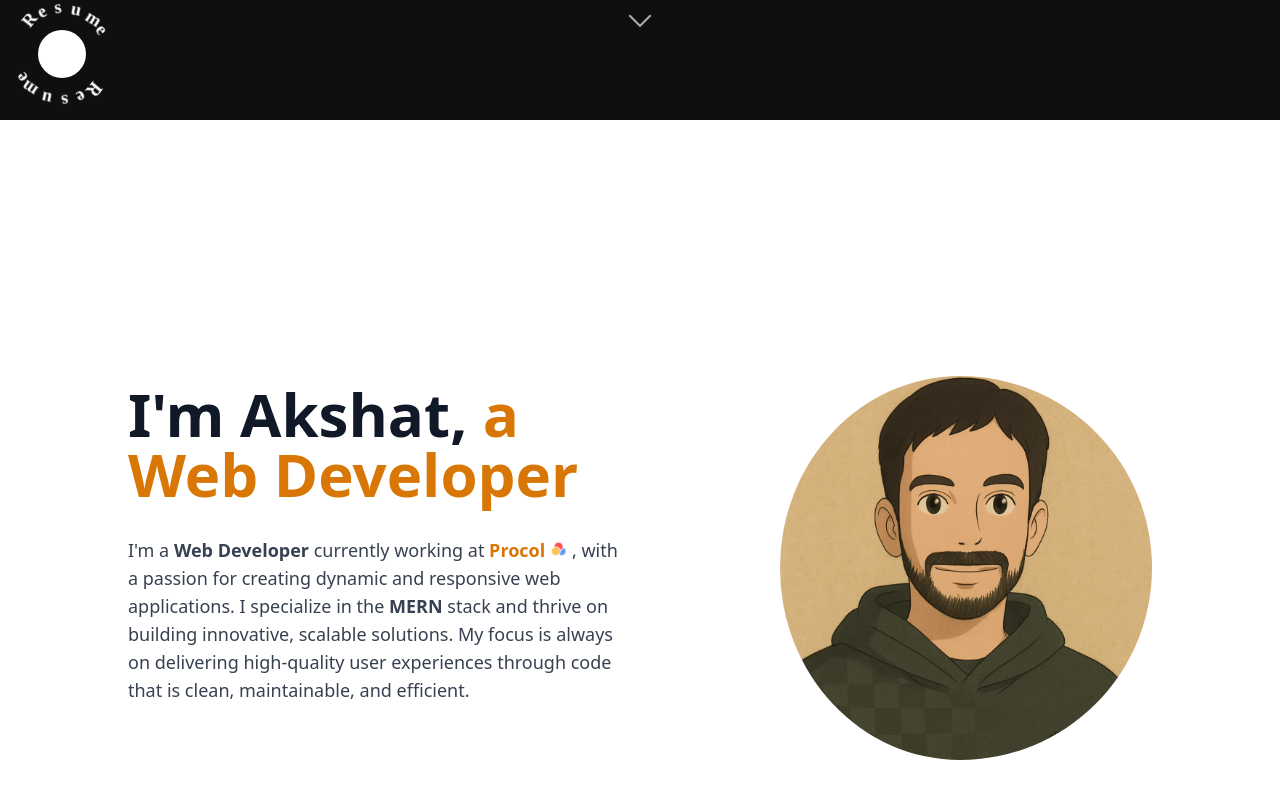
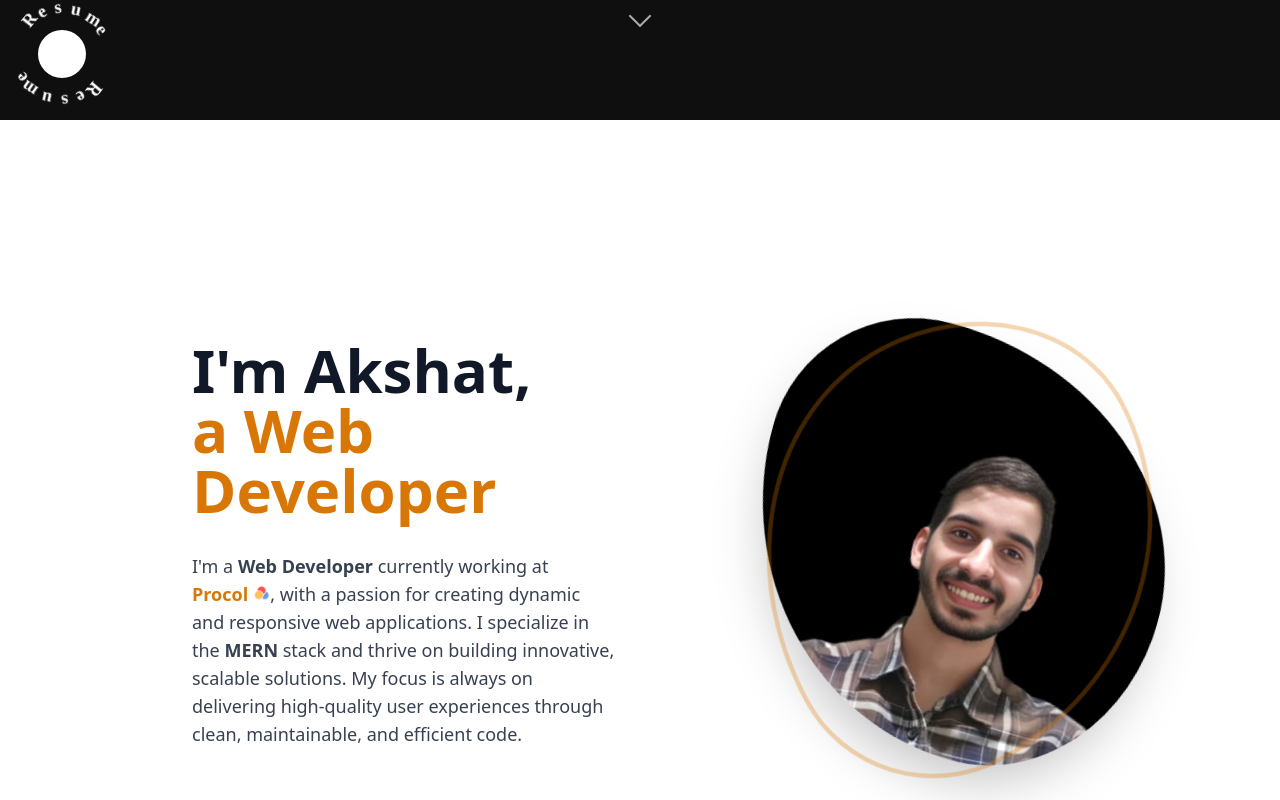
Before and after one commit to Akshat2427/Portfolio, a React (Vite) app: page / in a window 1280 px wide. Shown: the part 680-1480 px from the top of the page. Built offline with nearby package versions, Linux system fonts and the light colour scheme; no server answers; a web font is replaced by a local one.

Commit message:
update 22 oct. 2025

```diff
--- a/index.html
+++ b/index.html
@@ -2,7 +2,7 @@
 <html lang="en">
   <head>
     <meta charset="UTF-8" />
-    <link rel="icon" type="image/svg+xml" href="bhaya_ghibli_5.jpg"  style="border-radius: 100%;" />
+    <link rel="icon" type="image/svg+xml" href="cat_logo.png"  style="border-radius: 100%;" />
     <meta name="viewport" content="width=device-width, initial-scale=1.0" />
     <link href="https://fonts.googleapis.com/css2?family=Roboto+Mono:wght@400;700&display=swap" rel="stylesheet">
     <link rel="stylesheet" href="https://fonts.googleapis.com/css2?family=Material+Symbols+Outlined:opsz,wght,FILL,GRAD@24,400,0,0&icon_names=docs" />
--- a/src/components/TechStack.jsx
+++ b/src/components/TechStack.jsx
@@ -119,6 +119,15 @@ const divsData = [
     width: "150px",
     height: "150px",
   },
+  {
+    name: "Ruby",
+    top: "80vh",
+    left: "90vw",
+    image:
+      "https://cdn.iconscout.com/icon/free/png-512/ruby-47-1175101.png?f=webp&w=512",
+    width: "130px",
+    height: "130px",
+  }
 ];
 
 const divsDataMobile = [
@@ -220,6 +229,15 @@ const divsDataMobile = [
     width: "70px",
     height: "70px",
   },
+  {
+    name: "Ruby",
+    top: "90vh",
+    left: "50vw",
+    image:
+      "https://cdn.iconscout.com/icon/free/png-512/ruby-47-1175101.png?f=webp&w=512",
+    width: "70px",
+    height: "80px",
+  }
 ];
 
 function RandomDivs() {
--- a/src/pages/About.jsx
+++ b/src/pages/About.jsx
@@ -1,57 +1,212 @@
-import React from "react";
-import {  motion, useAnimation } from "framer-motion";
+import { useEffect, useRef, useState } from "react";
+import { motion, useAnimation, useScroll, useTransform } from "framer-motion";
 
-function About({ scrollYProgress }) {
+function About() {
+  const controls = useAnimation();
+  const { scrollYProgress } = useScroll();
+  const [isVisible, setIsVisible] = useState(false);
+  const aboutRef = useRef(null);
 
+  // Intersection Observer for scroll-triggered animation
+  useEffect(() => {
+    const observer = new IntersectionObserver(
+      ([entry]) => {
+        if (entry.isIntersecting && entry.intersectionRatio >= 0.4) {
+          setIsVisible(true);
+          controls.start({
+            opacity: 1,
+            y: 0,
+            transition: { duration: 0.8, ease: "easeOut" },
+          });
+        }
+      },
+      {
+        threshold: 0.4, // Trigger when 40% of the element is visible
+        rootMargin: "0px 0px -10% 0px", // Start animation slightly before element is fully in view
+      }
+    );
 
+    const currentRef = aboutRef.current;
+    if (currentRef) {
+      observer.observe(currentRef);
+    }
 
+    return () => {
+      if (currentRef) {
+        observer.unobserve(currentRef);
+      }
+    };
+  }, [controls]);
+
+  // Scroll-based image animation
+  const rotate = useTransform(scrollYProgress, [0, 1], [0, 15]);
+  const scale = useTransform(scrollYProgress, [0, 1], [1, 1.1]);
+
+  // Text animation variants
+  const textVariant = {
+    hidden: { opacity: 0, y: 30 },
+    visible: (i = 1) => ({
+      opacity: 1,
+      y: 0,
+      transition: {
+        delay: i * 0.15,
+        duration: 0.6,
+        ease: "easeOut",
+      },
+    }),
+  };
 
   return (
-    <div id="about" className="relative md:h-[100vh] h-[120vh] w-full flex flex-col md:flex-row pt-8 md:pt-12 bg-white">
+    <div
+      ref={aboutRef}
+      id="about"
+      className="relative min-h-screen w-full flex flex-col md:flex-row pt-8 md:pt-12 pb-8 md:pb-0 bg-white overflow-hidden"
+    >
+      {/* Left Section */}
+      <motion.div
+        className="w-full md:w-1/2 flex flex-col justify-center items-start space-y-4 md:space-y-8 px-6 md:pl-[15%] py-8 md:py-0"
+        initial={{ opacity: 0, y: 50 }}
+        animate={controls}
+      >
+        <motion.h1
+          variants={textVariant}
+          initial="hidden"
+          animate={isVisible ? "visible" : "hidden"}
+          custom={1}
+          className="text-3xl sm:text-4xl md:text-6xl font-extrabold text-gray-900 leading-tight"
+        >
+          I&apos;m Akshat,
+          <motion.span
+            className="text-amber-600 inline-block"
+            initial={{ opacity: 0, x: -10 }}
+            animate={isVisible ? { opacity: 1, x: 0 } : { opacity: 0, x: -10 }}
+            transition={{ delay: 0.8, duration: 0.6 }}
+          >
+            {" "}
+            a Web Developer
+          </motion.span>
+        </motion.h1>
 
-      <motion.div
-        className="w-full md:w-1/2 flex flex-col justify-center items-center  space-y-3 md:space-y-8 "
+        <motion.p
+          variants={textVariant}
+          initial="hidden"
+          animate={isVisible ? "visible" : "hidden"}
+          custom={2}
+          className="text-sm sm:text-base md:text-lg text-gray-700 leading-relaxed max-w-lg"
         >
-        <div className=" ">
-        <h1
-          className="text-4xl md:text-6xl md:pl-[20%] px-3 font-extrabold text-gray-900"
-        >
-          I'm Akshat,<span className="text-amber-600"> a Web Developer</span>
-        </h1>
-        </div>
-<p className="text-base md:text-lg text-gray-700 leading-relaxed px-3 md:pl-[20%]">
-  I'm a <span className="font-semibold">Web Developer</span> currently working at{" "}
+          I&apos;m a <span className="font-semibold">Web Developer</span> currently
+          working at{" "}
           <span className="font-semibold inline-flex items-center">
             <a
               target="_blank"
               rel="noopener noreferrer"
               href="https://procol.io"
-      className="text-amber-600"
+              className="text-amber-600 hover:underline"
             >
               Procol
             </a>
-    <img
+            <motion.img
               src="procol.jpg"
               alt="Procol"
               width={18}
               height={18}
               className="ml-1 inline-block align-middle rounded-full"
-      style={{ display: "inline" }}
+              whileHover={{ scale: 1.2, rotate: 10 }}
+              transition={{ type: "spring", stiffness: 300 }}
             />
           </span>
-  {" "}
-  , with a passion for creating dynamic and responsive web applications. I specialize in the{" "}
-  <span className="font-semibold">MERN</span> stack and thrive on building innovative, scalable solutions. My focus is always on delivering high-quality user experiences through code that is clean, maintainable, and efficient.
-</p>
-
+          , with a passion for creating dynamic and responsive web applications.
+          I specialize in the{" "}
+          <span className="font-semibold">MERN</span> stack and thrive on
+          building innovative, scalable solutions. My focus is always on
+          delivering high-quality user experiences through clean, maintainable,
+          and efficient code.
+        </motion.p>
       </motion.div>
 
-      <motion.div className='flex basis-1/2 mb-8 sm:mt-0 justify-center md:mr-0  h-screen items-center'>
-          <img
-            src="bhaya_ghibli_5.jpg"
+      {/* Right Section - Profile Image */}
+      <motion.div
+        className="w-full md:w-1/2 flex justify-center items-center mb-8 md:mb-0 px-4 md:items-center absolute bottom-[20%] md:relative md:bottom-auto"
+        style={{
+          scale,
+          rotate
+        }}
+      >
+        <motion.div
+          className="relative"
+          whileHover={{
+            scale: 1.05,
+            rotate: 2,
+            transition: { type: "spring", stiffness: 300 },
+          }}
+        >
+          <motion.img
+            src="pfp.png"
             alt="Akshat"
-            className="rounded-full mt-8 pl-3 h-80 w-80 md:h-96 md:w-96 object-cover md:mt-0 bg-white"
+            className="mt-8 md:mt-0 h-56 w-56 sm:h-64 sm:w-64 md:h-96 md:w-96 object-cover shadow-2xl"
+            style={{
+              objectPosition: "20% center",
+              borderRadius: "60% 40% 30% 70% / 60% 30% 70% 40%"
+            }}
+            animate={isVisible ? {
+              opacity: 1,
+              scale: 1,
+              borderRadius: [
+                "60% 40% 30% 70% / 60% 30% 70% 40%",
+                "40% 60% 70% 30% / 40% 70% 30% 60%",
+                "70% 30% 60% 40% / 70% 40% 60% 30%",
+                "30% 70% 40% 60% / 30% 60% 40% 70%",
+                "60% 40% 30% 70% / 60% 30% 70% 40%"
+              ]
+            } : {
+              opacity: 0,
+              scale: 0.8,
+              borderRadius: "60% 40% 30% 70% / 60% 30% 70% 40%"
+            }}
+            initial={{ opacity: 0, scale: 0.8 }}
+            transition={{
+              delay: 0.5,
+              duration: 0.8,
+              ease: "easeOut",
+              borderRadius: {
+                duration: 8,
+                repeat: isVisible ? Infinity : 0,
+                ease: "linear"
+              }
+            }}
           />
+          <motion.div
+            className="absolute inset-0 border-4 border-amber-600/30"
+            style={{
+              borderRadius: "60% 40% 30% 70% / 60% 30% 70% 40%"
+            }}
+            animate={isVisible ? {
+              rotate: [0, 360],
+              borderRadius: [
+                "60% 40% 30% 70% / 60% 30% 70% 40%",
+                "40% 60% 70% 30% / 40% 70% 30% 60%",
+                "70% 30% 60% 40% / 70% 40% 60% 30%",
+                "30% 70% 40% 60% / 30% 60% 40% 70%",
+                "60% 40% 30% 70% / 60% 30% 70% 40%"
+              ]
+            } : {
+              rotate: 0,
+              borderRadius: "60% 40% 30% 70% / 60% 30% 70% 40%"
+            }}
+            transition={{
+              rotate: {
+                repeat: isVisible ? Infinity : 0,
+                duration: 10,
+                ease: "linear",
+              },
+              borderRadius: {
+                duration: 8,
+                repeat: isVisible ? Infinity : 0,
+                ease: "linear"
+              }
+            }}
+          />
+        </motion.div>
       </motion.div>
     </div>
   );
```
Also changed, not shown: public/pfp.png (added). Lines whose indentation alone changed are shown as unchanged.
